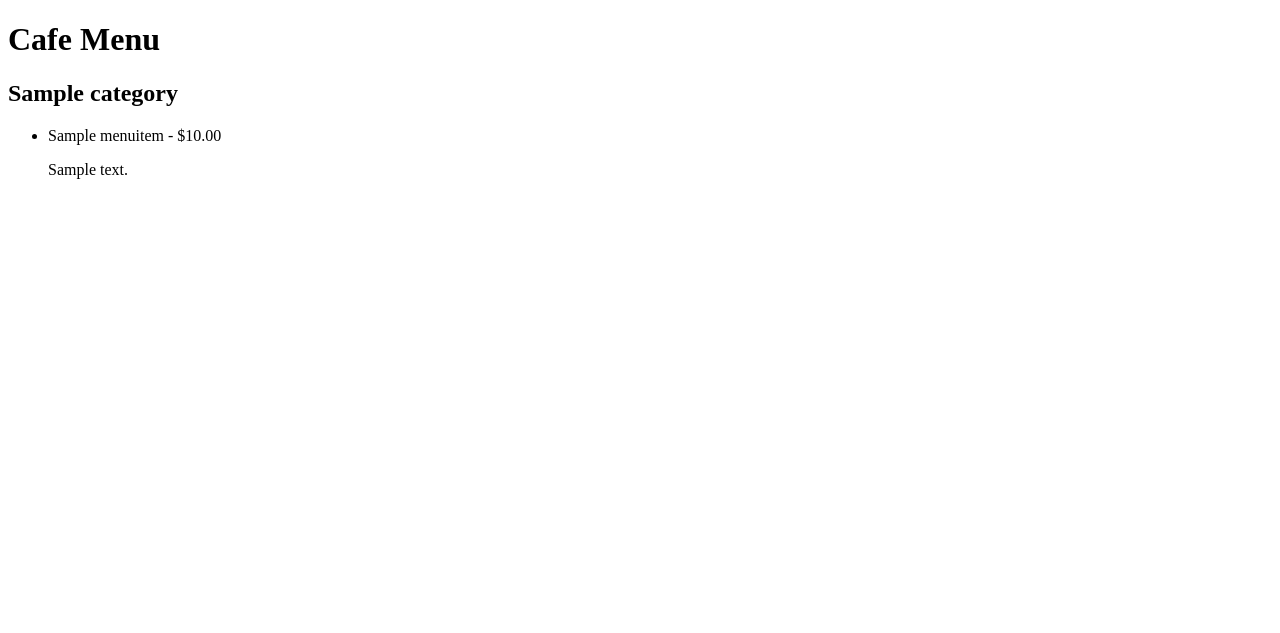
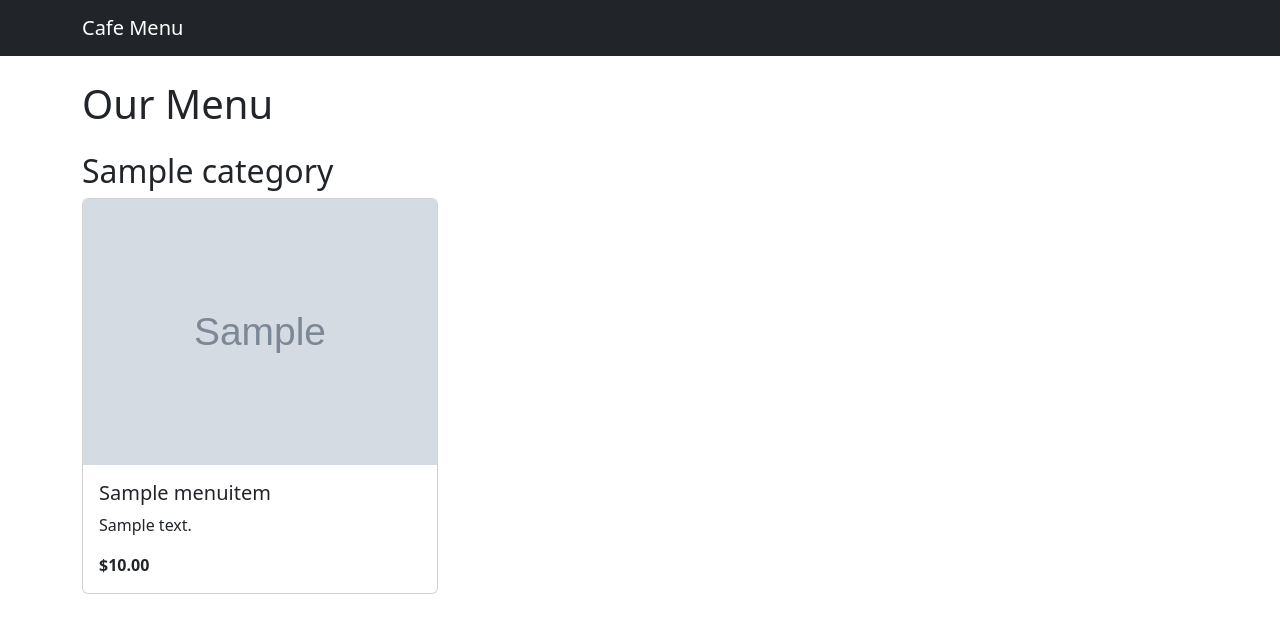
Before and after one commit to remisankhalili-sys/cafe-menu-django, a Django app: page / in a window 1280 px wide. Shown: the top 633 px of the page. Run offline with Django 5.2, Linux system fonts and the light colour scheme; tables that the repository leaves empty hold one stand-in row (values such as "Sample post"); grey boxes marked "Sample" are stand-in pictures.

Commit message:
changes menu_home_html

```diff
--- a/menu/templates/menu/menu_home.html
+++ b/menu/templates/menu/menu_home.html
@@ -1,26 +1,30 @@
-<!DOCTYPE html>
-<html lang="en">
-<head>
-    <meta charset="UTF-8">
-    <title>Cafe Menu</title>
-</head>
-<body>
-    <h1>Cafe Menu</h1>
+{% extends 'menu/base.html' %}
+
+{% block title %}Cafe Menu{% endblock %}
+
+{% block content %}
+    <h1 class="mb-4">Our Menu</h1>
 
     {% for category in categories %}
-        <h2>{{ category.name }}</h2>
-        <ul>
+        <h2 class="mt-4">{{ category.name }}</h2>
+        <div class="row">
             {% for item in category.items.all %}
-                <li>
-                    {{ item.name }} - ${{ item.price }}
-                    {% if not item.is_available %}
-                        (Unavailable)
-                    {% endif %}
-                    <p>{{ item.description }}</p>
-                </li>
+                <div class="col-md-4 mb-4">
+                    <div class="card h-100">
+                        {% if item.image %}
+                            <img src="{{ item.image.url }}" class="card-img-top" alt="{{ item.name }}">
+                        {% endif %}
+                        <div class="card-body">
+                            <h5 class="card-title">{{ item.name }}</h5>
+                            <p class="card-text">{{ item.description }}</p>
+                            <p class="card-text"><strong>${{ item.price }}</strong></p>
+                            {% if not item.is_available %}
+                                <span class="badge bg-secondary">Unavailable</span>
+                            {% endif %}
+                        </div>
+                    </div>
+                </div>
             {% endfor %}
-        </ul>
+        </div>
     {% endfor %}
-
-</body>
-</html>
+{% endblock %}
```
